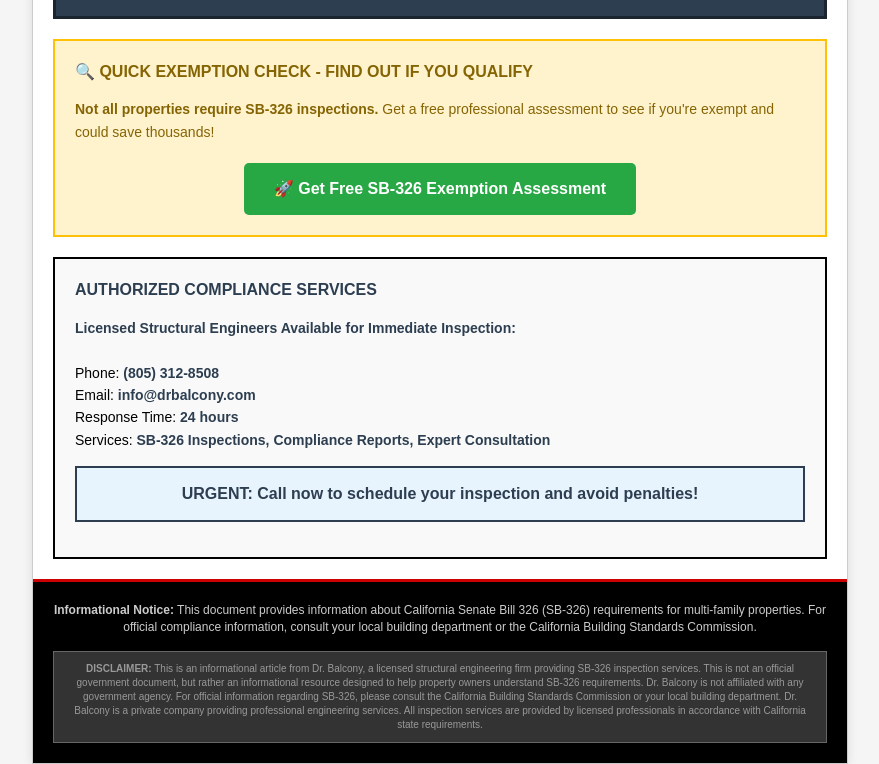
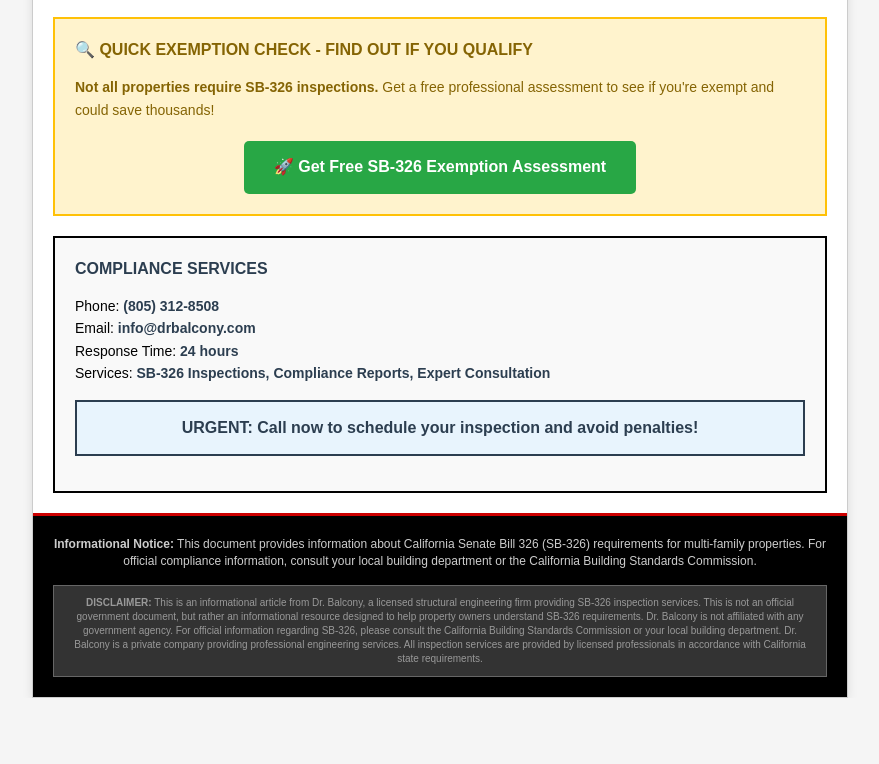
Before and after one commit to shoutgeorge1/drbalcony, a website: page components/email-sections/sb326-violation-notice.html in a window 1280 px wide. Shown: the part 1575-2339 px from the top of the page, without its empty margins (200-1079 px from the left). After the commit the page ends 2273 px from the top, so only its background shows below. Drawn offline with Linux system fonts and the light colour scheme.

Commit message:
Remove date, 'Authorized' text, and licensed engineers text from violation notices

```diff
--- a/components/email-sections/sb326-violation-notice.html
+++ b/components/email-sections/sb326-violation-notice.html
@@ -431,7 +431,6 @@
     <div class="email-header">
         <div class="email-from">From: Building Safety Alert <alerts@building-safety-info.com></div>
         <div class="email-subject">URGENT: SB-326 Compliance Notice - Action Required by January 1, 2026</div>
-        <div class="email-date">Date: December 15, 2024 2:47 PM</div>
     </div>
 
     <!-- Official Header -->
@@ -537,9 +536,8 @@
 
     <!-- Contact Section -->
     <div class="contact-section">
-        <div class="contact-title">Authorized Compliance Services</div>
+        <div class="contact-title">Compliance Services</div>
         <div class="contact-info">
-            <strong>Licensed Structural Engineers Available for Immediate Inspection:</strong><br><br>
             Phone: <strong>(805) 312-8508</strong><br>
             Email: <strong>info@drbalcony.com</strong><br>
             Response Time: <strong>24 hours</strong><br>
```
Also changed, not shown: components/email-sections/sb721-violation-notice.html (+1 -3 lines).
